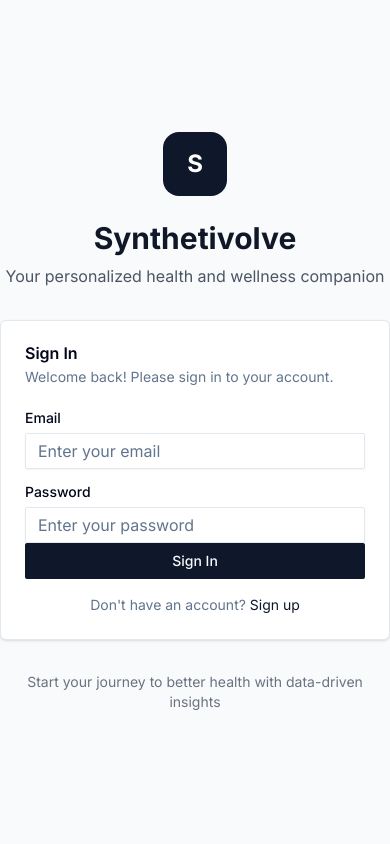
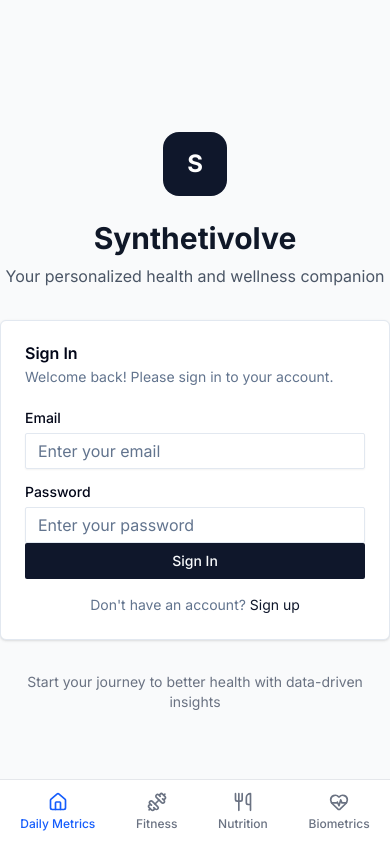
Before and after one commit to bejimenez/synthetivolve, a Next.js app: page / in a window 390 px wide. Built offline with nearby package versions, Linux system fonts and the light colour scheme; no server answers.

Commit message:
fix: mobile enhancements

```diff
--- a/src/app/layout.tsx
+++ b/src/app/layout.tsx
@@ -8,6 +8,7 @@ import { GoalsDataProvider } from "@/components/goals/GoalsDataProvider";
 import { FitnessDataProvider } from "@/components/fitness/FitnessDataProvider";
 import { ThemeProvider } from "@/components/theme-provider";
 import AppWrapper from "@/components/layout/AppWrapper";
+import { MobileBottomNav } from "@/components/layout/MobileBottomNav";
 
 
 const inter = Inter({ subsets: ["latin"] });
@@ -36,6 +37,7 @@ export default function RootLayout({
               <GoalsDataProvider>
                 <FitnessDataProvider>
                   <AppWrapper>{children}</AppWrapper>
+                  <MobileBottomNav />
                 </FitnessDataProvider>
               </GoalsDataProvider>
             </WeightDataProvider>
--- a/src/components/dashboard/DashboardTabs.tsx
+++ b/src/components/dashboard/DashboardTabs.tsx
@@ -6,11 +6,20 @@ import { DailyMetricsTab } from "./tabs/DailyMetricsTab"
 import { FitnessTab } from "./tabs/FitnessTab"
 import { NutritionTab } from "./tabs/NutritionTab"
 import { BiometricsTab } from "./tabs/BiometricsTab"
+import { useRouter, useSearchParams } from "next/navigation"
 
 export function DashboardTabs() {
+  const router = useRouter()
+  const searchParams = useSearchParams()
+  const currentTab = searchParams.get("tab") || "daily-metrics"
+
+  const handleTabChange = (value: string) => {
+    router.push(`/?tab=${value}`)
+  }
+
   return (
-    <Tabs defaultValue="daily-metrics" className="w-full">
-      <TabsList className="grid w-full grid-cols-4">
+    <Tabs value={currentTab} onValueChange={handleTabChange} className="w-full">
+      <TabsList className="hidden md:grid w-full grid-cols-4">
         <TabsTrigger value="daily-metrics">Daily Metrics</TabsTrigger>
         <TabsTrigger value="fitness">Fitness</TabsTrigger>
         <TabsTrigger value="nutrition">Nutrition</TabsTrigger>
--- a/src/components/dashboard/tabs/DailyMetricsTab.tsx
+++ b/src/components/dashboard/tabs/DailyMetricsTab.tsx
@@ -13,7 +13,9 @@ import { EnhancedNutritionDisplay } from '@/components/dashboard/nutrition/Enhan
 import { NutritionDataProvider, useNutrition } from '@/components/nutrition/NutritionDataProvider'
 import { Alert, AlertDescription } from '@/components/ui/alert'
 import { Button } from '@/components/ui/button'
-import { AlertTriangle } from 'lucide-react'
+import { AlertTriangle, ChevronDown } from 'lucide-react'
+import { Collapsible, CollapsibleContent, CollapsibleTrigger } from "@/components/ui/collapsible"
+import { cn } from "@/lib/utils"
 
 // Separate component to use the nutrition hook
 function CompactNutritionSummary() {
@@ -31,6 +33,7 @@ function CompactNutritionSummary() {
 export function DailyMetricsTab() {
   const { isProfileComplete } = useProfile()
   const [showGoalCreation, setShowGoalCreation] = useState(false)
+  const [isWeightHistoryOpen, setIsWeightHistoryOpen] = useState(true) // Default open
   const router = useRouter()
 
   return (
@@ -48,7 +51,20 @@ export function DailyMetricsTab() {
       {/* Weight Entry and History */}
       <div className="grid grid-cols-1 lg:grid-cols-2 gap-6">
         <WeightEntryForm />
-        <WeightHistory />
+        <Collapsible open={isWeightHistoryOpen} onOpenChange={setIsWeightHistoryOpen} className="lg:col-span-1">
+          <div className="flex items-center justify-between">
+            <h3 className="text-lg font-semibold">Weight History</h3>
+            <CollapsibleTrigger asChild>
+              <Button variant="ghost" size="sm" className="w-9 p-0">
+                <ChevronDown className={cn("h-4 w-4 transition-transform", isWeightHistoryOpen ? "rotate-180" : "rotate-0")} />
+                <span className="sr-only">Toggle Weight History</span>
+              </Button>
+            </CollapsibleTrigger>
+          </div>
+          <CollapsibleContent className="overflow-hidden transition-all data-[state=closed]:animate-collapsible-up data-[state=open]:animate-collapsible-down">
+            <WeightHistory />
+          </CollapsibleContent>
+        </Collapsible>
       </div>
 
       {/* Compact Nutrition Summary - replaces CompactCalorieCalculator */}
@@ -59,7 +75,20 @@ export function DailyMetricsTab() {
       {/* Goal Progress */}
       <div className="grid grid-cols-1 lg:grid-cols-2 gap-6">
         <GoalProgressWidget onCreateGoal={() => setShowGoalCreation(true)} />
-        <GoalProgressChart />
+        <Collapsible className="lg:col-span-1">
+          <div className="flex items-center justify-between">
+            <h3 className="text-lg font-semibold">Goal Progress Chart</h3>
+            <CollapsibleTrigger asChild>
+              <Button variant="ghost" size="sm" className="w-9 p-0">
+                <ChevronDown className={cn("h-4 w-4 transition-transform", isWeightHistoryOpen ? "rotate-180" : "rotate-0")} />
+                <span className="sr-only">Toggle Goal Progress Chart</span>
+              </Button>
+            </CollapsibleTrigger>
+          </div>
+          <CollapsibleContent className="overflow-hidden transition-all data-[state=closed]:animate-collapsible-up data-[state=open]:animate-collapsible-down">
+            <GoalProgressChart />
+          </CollapsibleContent>
+        </Collapsible>
       </div>
 
       {/* Goal Creation Form */}
--- /dev/null
+++ b/src/components/layout/MobileBottomNav.tsx
@@ -0,0 +1,41 @@
+'use client'
+
+import Link from "next/link"
+import { useSearchParams } from "next/navigation"
+import { Home, Dumbbell, Utensils, HeartPulse } from "lucide-react"
+import { cn } from "@/lib/utils"
+
+export function MobileBottomNav() {
+  const searchParams = useSearchParams()
+  const currentTab = searchParams.get("tab") || "daily-metrics"
+
+  const navItems = [
+    { name: "Daily Metrics", href: "/?tab=daily-metrics", icon: Home, tabValue: "daily-metrics" },
+    { name: "Fitness", href: "/?tab=fitness", icon: Dumbbell, tabValue: "fitness" },
+    { name: "Nutrition", href: "/?tab=nutrition", icon: Utensils, tabValue: "nutrition" },
+    { name: "Biometrics", href: "/?tab=biometrics", icon: HeartPulse, tabValue: "biometrics" },
+  ]
+
+  return (
+    <div className="fixed inset-x-0 bottom-0 z-50 bg-white border-t border-gray-200 dark:bg-gray-950 dark:border-gray-800 md:hidden">
+      <div className="flex h-16 items-center justify-around">
+        {navItems.map((item) => {
+          const isActive = currentTab === item.tabValue
+          return (
+            <Link
+              key={item.name}
+              href={item.href}
+              className={cn(
+                "flex flex-col items-center justify-center gap-1 text-sm font-medium transition-colors",
+                isActive ? "text-blue-600 dark:text-blue-400" : "text-gray-500 hover:text-gray-700 dark:text-gray-400 dark:hover:text-gray-200"
+              )}
+            >
+              <item.icon className="h-5 w-5" />
+              <span className="text-xs">{item.name}</span>
+            </Link>
+          )
+        })}
+      </div>
+    </div>
+  )
+}
--- a/src/components/weight/WeightEntryForm.tsx
+++ b/src/components/weight/WeightEntryForm.tsx
@@ -121,7 +121,7 @@ export function WeightEntryForm({ onSuccess }: WeightEntryFormProps) {
 
           {/* Compact form layout */}
           <div className="space-y-3">
-            <div className="grid grid-cols-2 gap-3">
+            <div className="grid grid-cols-1 sm:grid-cols-2 gap-3">
               <div className="space-y-2">
                 <Label htmlFor="weight_lbs" className="text-sm font-medium">
                   Weight (lbs)
```
Also changed, not shown: 1 other file (tests, documents, lock files or other folders).
